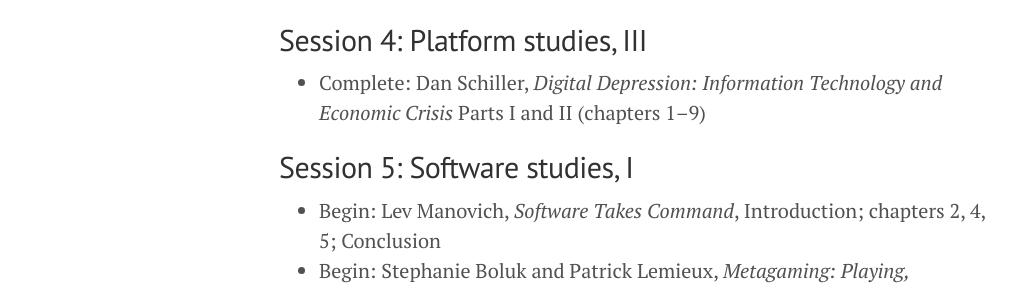
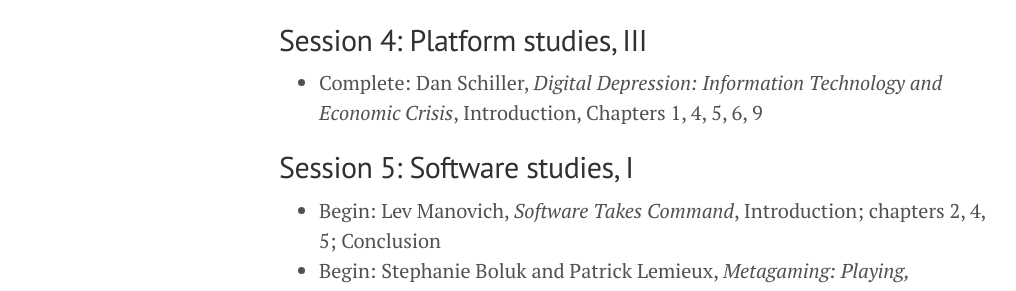
Before and after one commit to bitfragment/pscstudies, a Jekyll site: the page built from index.md, in a window 1280 px wide and 900 px high, scrolled down 983 px. Shown: the part 161-452 px from the top of the window, without its empty margins (1-1017 px from the left). Built offline with Jekyll 4.4.1, drawn with Linux system fonts in a browser that asks for light colours.

Commit message:
Modify chapter selection

```diff
--- a/index.md
+++ b/index.md
@@ -23,7 +23,7 @@ Preliminary discussion and setup. Obtain the readings for session 2 promptly.
 
 ## Session 4: Platform studies, III
 
-- Complete: Dan Schiller, *Digital Depression: Information Technology and Economic Crisis* Parts I and II (chapters 1–9)
+- Complete: Dan Schiller, *Digital Depression: Information Technology and Economic Crisis*, Introduction, Chapters 1, 4, 5, 6, 9
 
 ## Session 5: Software studies, I
 
```
